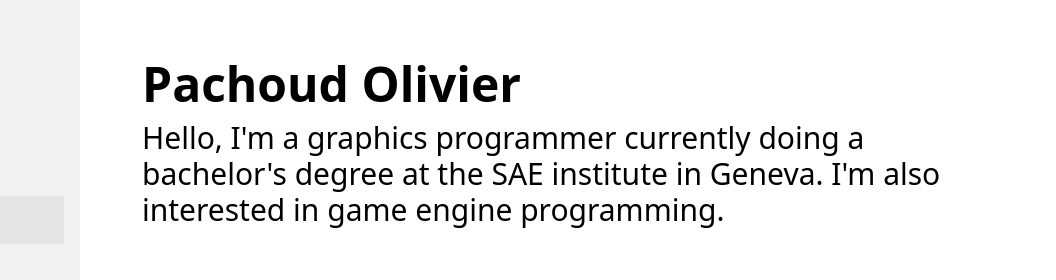
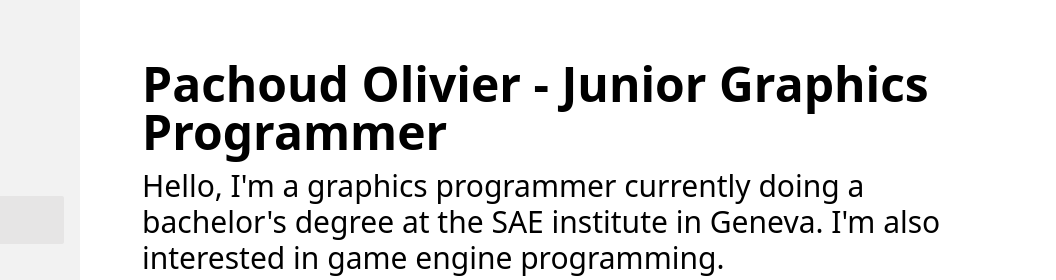
Before and after one commit to Chocolive24/Chocolive24.github.io, an Astro site: page / in a window 1280 px wide. Shown: the top 280 px of the page, 224-1280 px from the left. Built offline with nearby package versions, Linux system fonts and the light colour scheme; Astro itself is replaced by a stand-in of ours.

```diff
--- a/src/pages/index.astro
+++ b/src/pages/index.astro
@@ -62,7 +62,7 @@
 
 <BaseLayout sideBarActiveItemID="home">
   <div class="pb-12 mt-5">
-    <div class="text-5xl font-bold">Pachoud Olivier </div>
+    <div class="text-5xl font-bold">Pachoud Olivier - Junior Graphics Programmer </div>
     <div class="text-3xl py-3">Hello, I'm a graphics programmer currently doing a bachelor's degree at the SAE institute in Geneva. I'm also interested in game engine programming.</div>
   </div>
 
```
Also changed, not shown: 1 other file.
